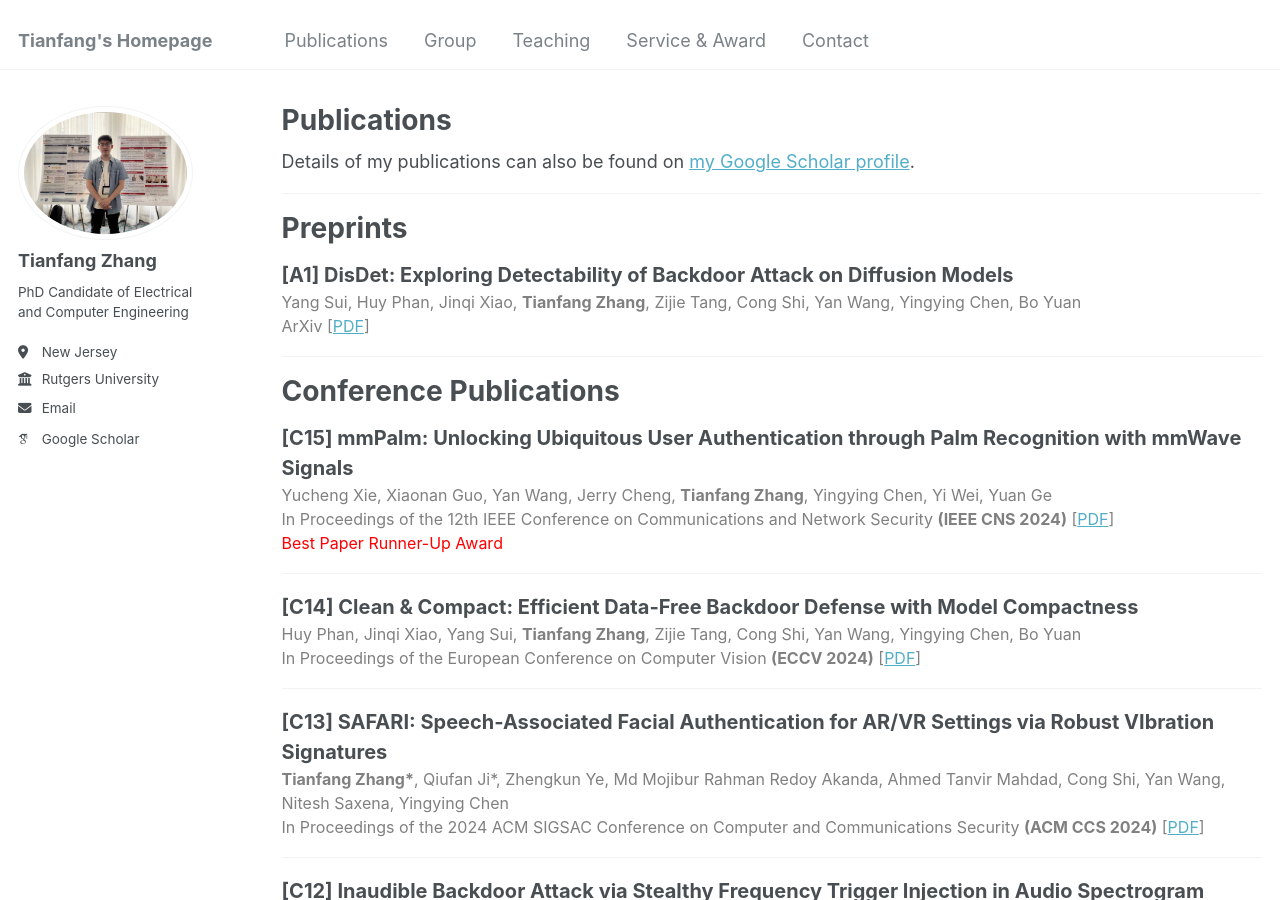
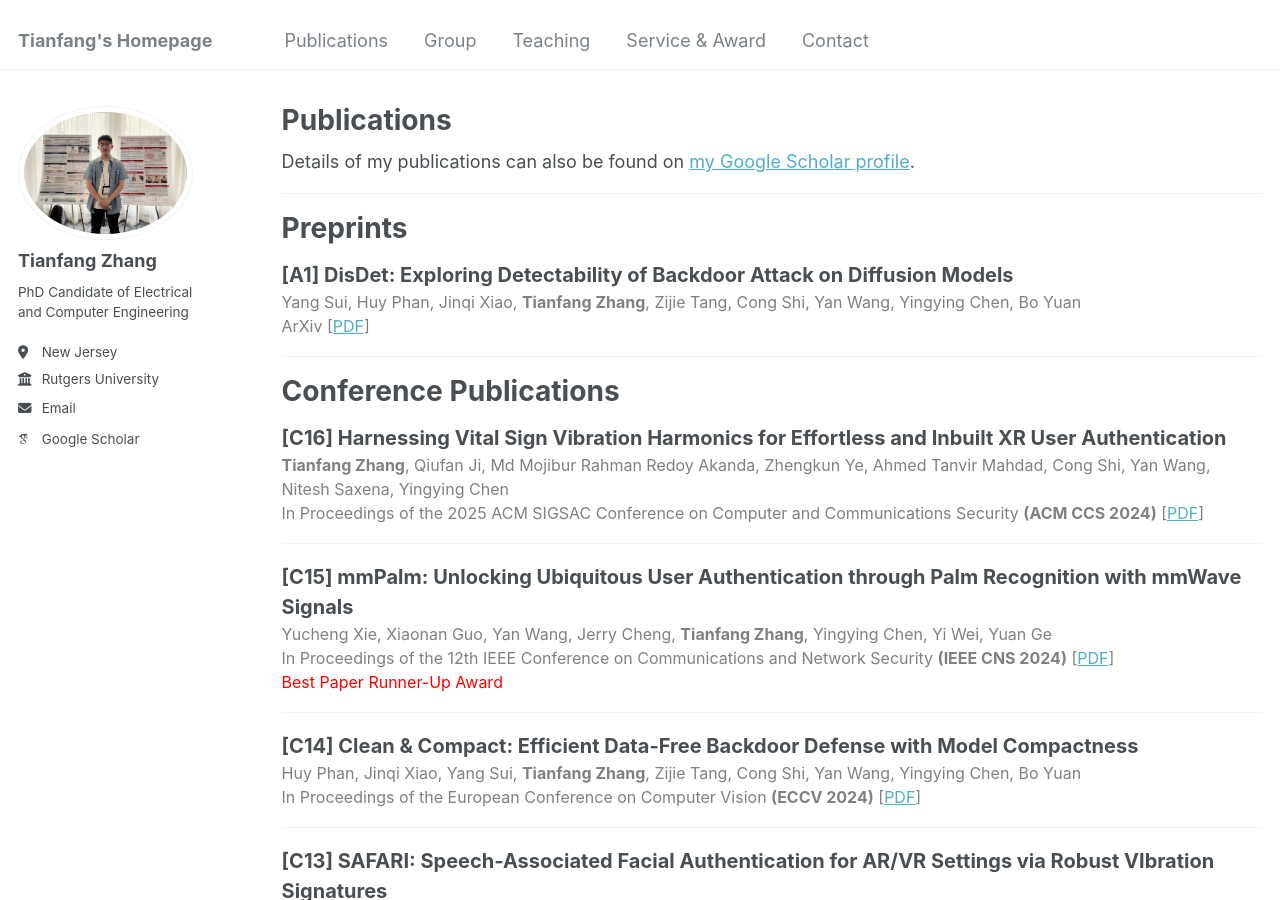
Before and after one commit to tianfang96/tianfang96.github.io, a Jekyll site: the page built from _pages/publications.html, in a window 1280 px wide and 900 px high. Built offline with Jekyll 4.4.1, drawn with Linux system fonts in a browser that asks for light colours; some web fonts are replaced.

Commit message:
Update publications.html

```diff
--- a/_pages/publications.html
+++ b/_pages/publications.html
@@ -23,6 +23,17 @@ author_profile: true
 <hr>
 
 <h1>Conference Publications</h1>
+<div style="font-size: 20px; font-weight: bold;">
+  [C16] Harnessing Vital Sign Vibration Harmonics for Effortless and Inbuilt XR User Authentication
+</div>
+<div style="font-size: 16px; color: gray;">
+  <strong>Tianfang Zhang</strong>, Qiufan Ji, Md Mojibur Rahman Redoy Akanda, Zhengkun Ye, Ahmed Tanvir Mahdad, Cong Shi, Yan Wang, Nitesh Saxena, Yingying Chen
+</div>
+<div style="font-size: 16px; color: gray;">
+  In Proceedings of the 2025 ACM SIGSAC Conference on Computer and Communications Security <strong>(ACM CCS 2024)</strong> [<a href="https://www.winlab.rutgers.edu/~yychen/daisylab/papers/SAFARI%20Speech-Associated%20Facial%20Authentication%20for%20ARVR%20Settings%20via%20Robust%20VIbration%20Signatures.pdf">PDF</a>]
+</div>
+<hr>
+
 <div style="font-size: 20px; font-weight: bold;">
   [C15] mmPalm: Unlocking Ubiquitous User Authentication through Palm Recognition with mmWave Signals
 </div>
```
